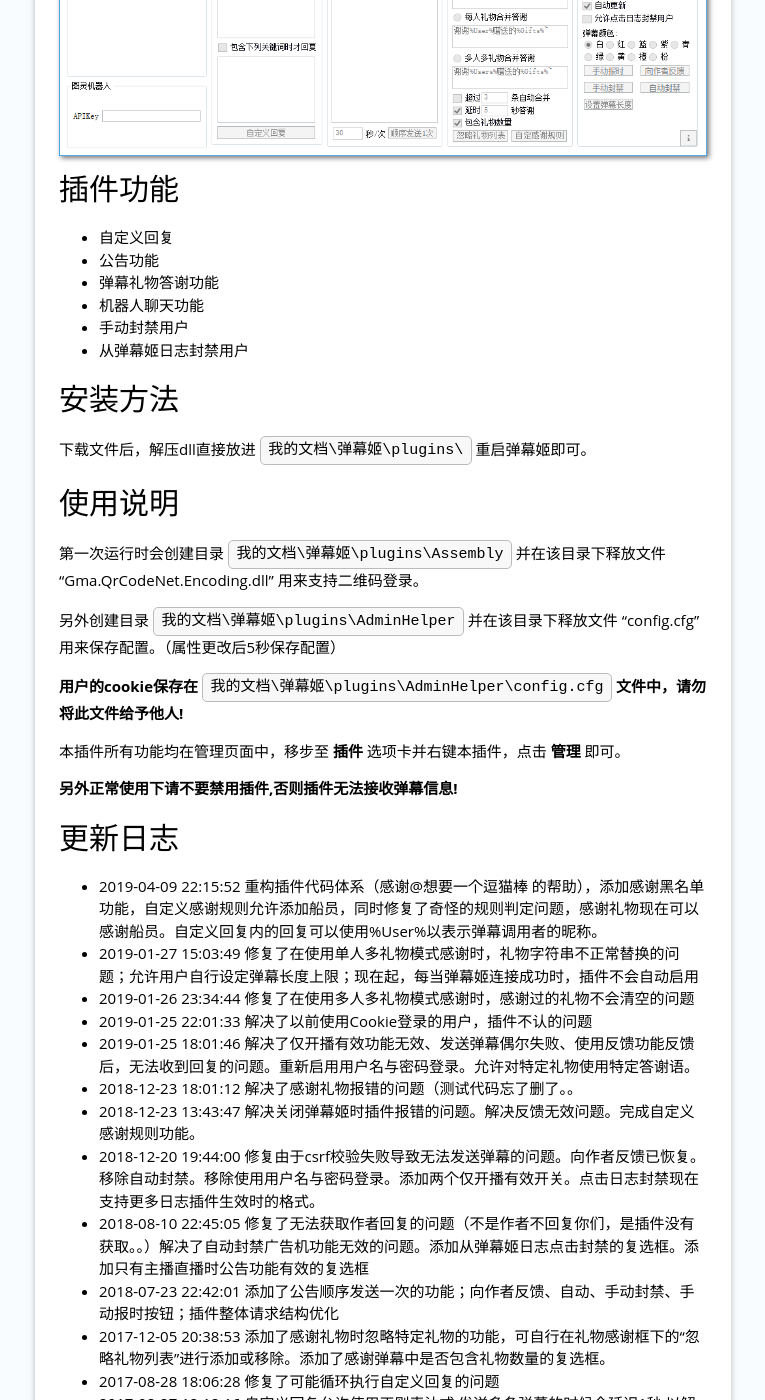
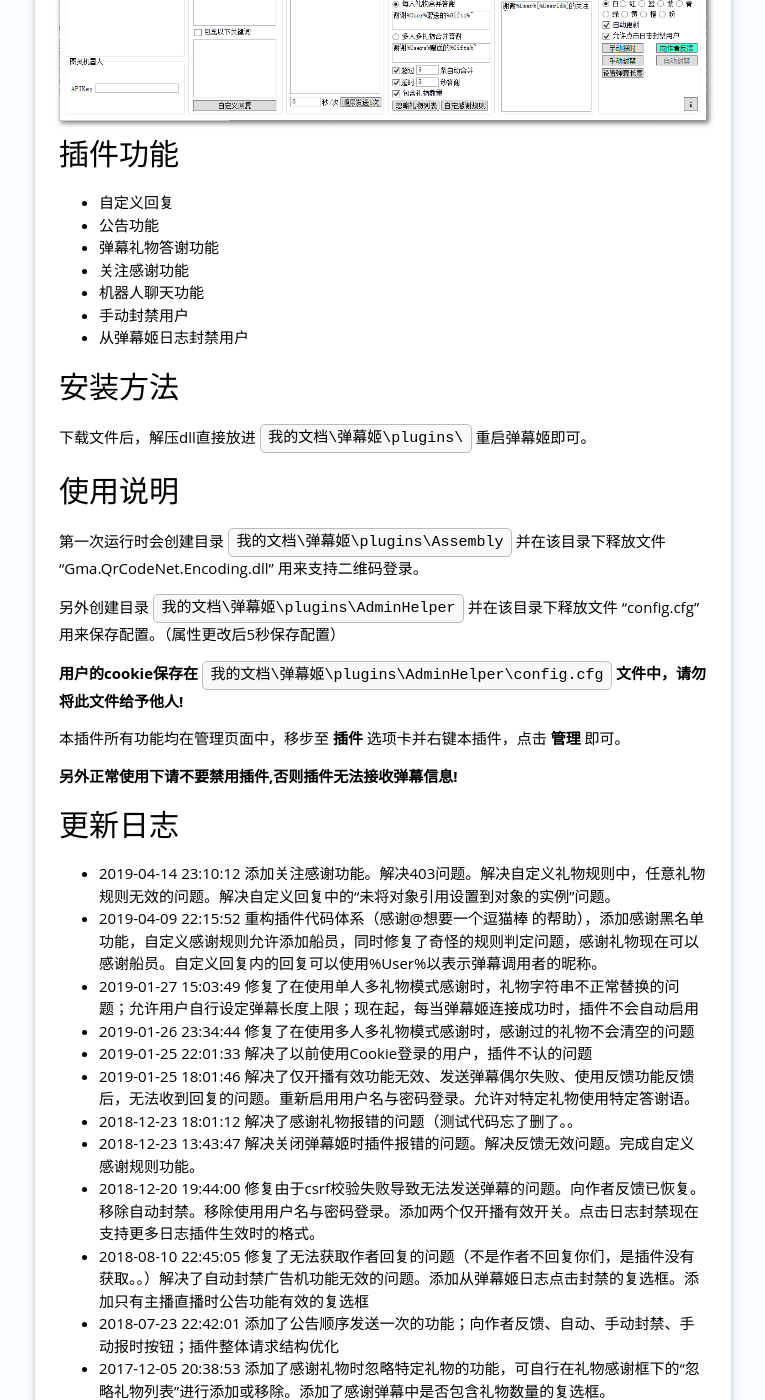
Before and after one commit to Bililive/www.danmuji.org, a Jekyll site: the page built from _plugin/AdminHelper.md, in a window 1280 px wide and 1400 px high, scrolled down 549 px. Shown: the whole window, without its empty margins (309-1074 px from the left). Built offline with Jekyll 4.4.1, drawn with Linux system fonts in a browser that asks for light colours; some of the changed text lies outside the part shown.

Commit message:
更新房管助手重制版至1.2.1
添加关注感谢功能。解决403问题。解决自定义礼物规则中，任意礼物规则无效的问题。解决自定义回复中的“未将对象引用设置到对象的实例”问题。移除了作者用来debug的按钮。

```diff
--- a/_plugin/AdminHelper.md
+++ b/_plugin/AdminHelper.md
@@ -5,10 +5,10 @@ auther: 起名废丶西井＆想要一个逗猫棒
 plugin_author: 起名废丶西井＆想要一个逗猫棒
 plugin_name: 房管助手重制版
 plugin_desc: 房管必备
-plugin_version: 1.2.0
-plugin_update_datetime: 2019-04-09 22:15:52 +0800
+plugin_version: 1.2.1
+plugin_update_datetime: 2019-04-14 23:10:12 +0800
 plugin_update_desc: |-
-  重构插件代码体系（感谢@想要一个逗猫棒 的帮助），添加感谢黑名单功能，自定义感谢规则允许添加船员，同时修复了奇怪的规则判定问题，感谢礼物现在可以感谢船员。自定义回复内的回复可以使用%User%以表示弹幕调用者的昵称。
+  添加关注感谢功能。解决403问题。解决自定义礼物规则中，任意礼物规则无效的问题。解决自定义回复中的“未将对象引用设置到对象的实例”问题。
 plugin_dllink: /resource/AdminHelper/AdminHelper.zip
 plugin_dlnote: 直接提取压缩包里的dll放进插件目录即可
 ---
@@ -30,6 +30,7 @@ plugin_dlnote: 直接提取压缩包里的dll放进插件目录即可
 - 自定义回复
 - 公告功能
 - 弹幕礼物答谢功能
+- 关注感谢功能
 - 机器人聊天功能
 - 手动封禁用户
 - 从弹幕姬日志封禁用户
@@ -54,6 +55,7 @@ plugin_dlnote: 直接提取压缩包里的dll放进插件目录即可
 
 更新日志
 ---
+- 2019-04-14 23:10:12 添加关注感谢功能。解决403问题。解决自定义礼物规则中，任意礼物规则无效的问题。解决自定义回复中的“未将对象引用设置到对象的实例”问题。
 - 2019-04-09 22:15:52 重构插件代码体系（感谢@想要一个逗猫棒 的帮助），添加感谢黑名单功能，自定义感谢规则允许添加船员，同时修复了奇怪的规则判定问题，感谢礼物现在可以感谢船员。自定义回复内的回复可以使用%User%以表示弹幕调用者的昵称。
 - 2019-01-27 15:03:49 修复了在使用单人多礼物模式感谢时，礼物字符串不正常替换的问题；允许用户自行设定弹幕长度上限；现在起，每当弹幕姬连接成功时，插件不会自动启用
 - 2019-01-26 23:34:44 修复了在使用多人多礼物模式感谢时，感谢过的礼物不会清空的问题
```
Also changed, not shown: resource/AdminHelper/preview.png, 2 other files.
